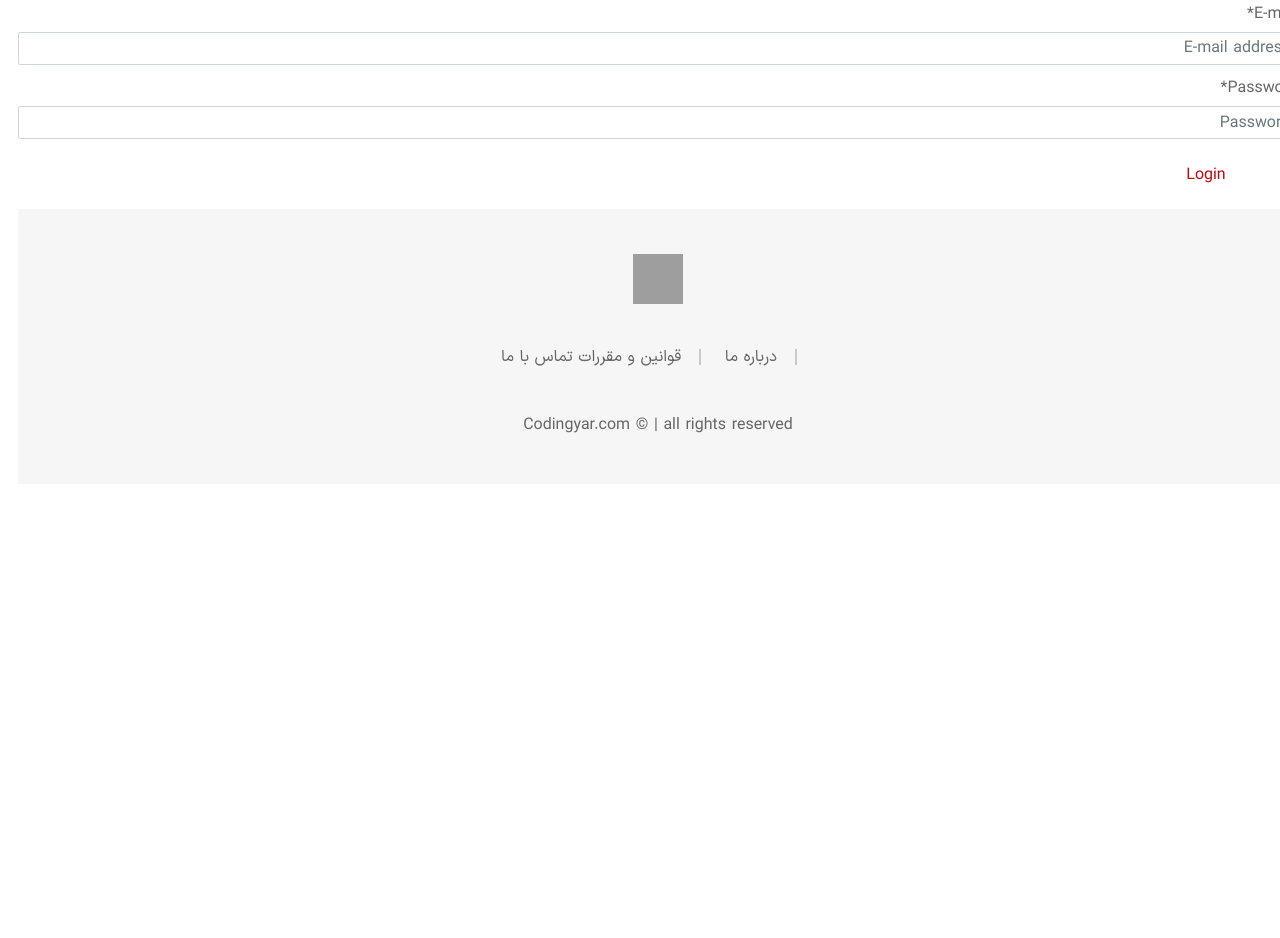
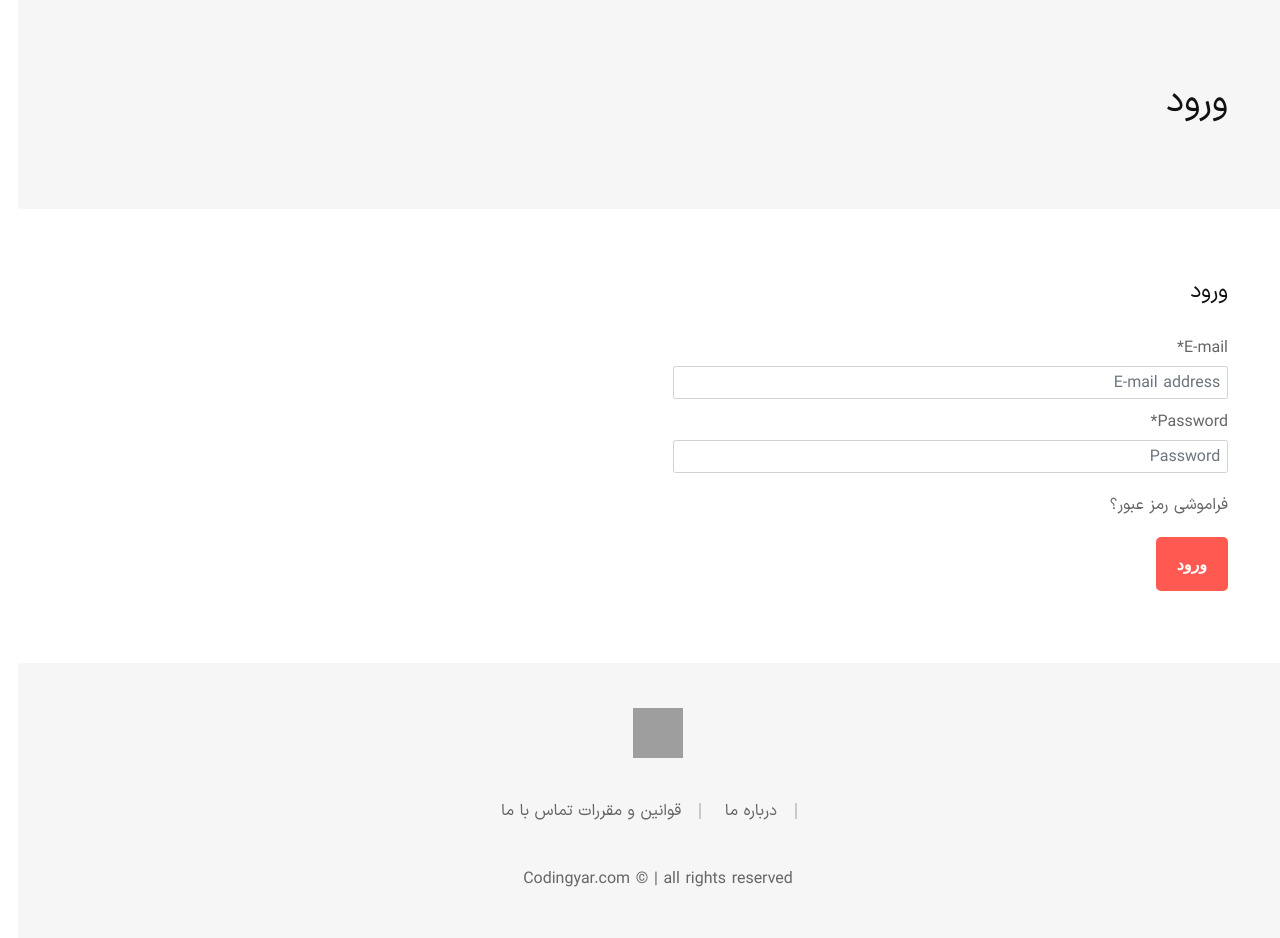
Before and after one commit to pouriashiralipour/online_shop, a Django app: page /accounts/login/ in a window 1280 px wide. Shown: the part 103-1041 px from the top of the page. Before the commit the page ends 536 px from the top, so only its background shows below. Run offline with Django 4.2, Linux system fonts and the light colour scheme; parts of the project's set-up code (start-up, migrations or seed data) failed here and were passed over; some libraries are stand-ins or nearby versions; some web fonts are replaced; grey boxes are pictures that could not be loaded.

Commit message:
Craete template for signup and login

```diff
--- a/accounts/views.py
+++ b/accounts/views.py
@@ -6,6 +6,7 @@
 #
 #
 # class SignUpView(generic.CreateView):
-#     template_name = 'registration/signup.html'
+#     template_name = 'registration/login.html'
 #     form_class = CustomUserCreationForm
 #     success_url = reverse_lazy('login')
+#     context_object_name = 'signup_form'
--- a/templates/account/login.html
+++ b/templates/account/login.html
@@ -1,15 +1,59 @@
 {% extends '_base.html' %}
 {% load crispy_forms_filters %}
 {% load crispy_forms_tags %}
+{% load i18n %}
+
 
 {% block title %}
-    LogIn
+    ورود
 {% endblock %}
 
 {% block content %}
-    <form action="" method="post">
-        {% csrf_token %}
-        {{ form|crispy }}
-        <button class="btn btn-success" type="submit">Login</button>
-    </form>
+
+    <!-- Main Wrapper Start -->
+    <div class="wrapper">
+        <!-- Breadcrumb area Start -->
+        <div class="breadcrumb-area bg-color ptb--90" data-bg-color="#f6f6f6">
+            <div class="container">
+                <div class="row">
+                    <div class="col-12">
+                        <div class="d-flex justify-content-between align-items-center flex-sm-row flex-column">
+                            <h1 class="page-title">ورود</h1>
+                        </div>
+                    </div>
+                </div>
+            </div>
+        </div>
+        <!-- Breadcrumb area End -->
+
+        <!-- Main Content Wrapper Start -->
+        <div class="main-content-wrapper ">
+            <div class=" page-content-inner pt--75 pb--80">
+                <div class="container">
+                    <div class="row">
+                        <div class="col-md-6 mb-sm--50">
+                            <div class="login-box ">
+                                <h3 class="heading__tertiary mb--30">ورود</h3>
+                                <form class="form form--login" method="post">
+                                    {% csrf_token %}
+                                    <div class="form__group mb--20">
+                                        {{ form|crispy }}
+                                    </div>
+                                    <a class="forgot-pass" href="#">فراموشی رمز عبور؟</a>
+                                    <div class="d-flex align-items-center mt--20">
+                                        <div class="form__group">
+                                            <input type="submit" value="ورود" class="btn-submit">
+                                        </div>
+                                    </div>
+                                </form>
+                            </div>
+                        </div>
+                    </div>
+                </div>
+            </div>
+        </div>
+        <!-- Main Content Wrapper Start -->
+    </div>
+    <!-- Main Wrapper End -->
+
 {% endblock %}
```
Also changed, not shown: templates/account/signup.html (+48 -7 lines), accounts/urls.py (added).
